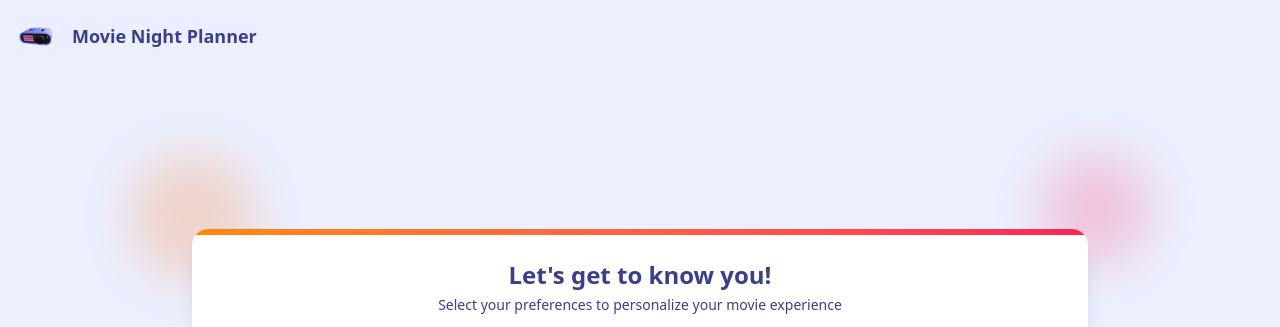
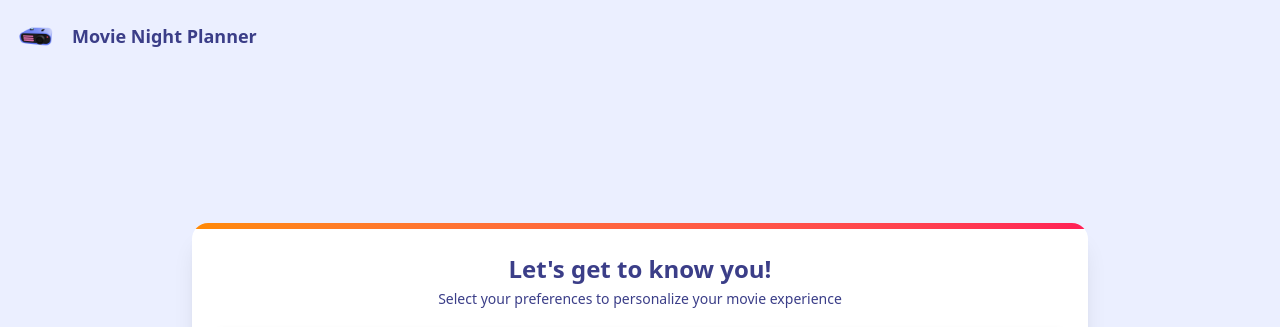
Before and after one commit to minnaheim/group_19_client, a Next.js app: page /favorite_genres in a window 1280 px wide. Shown: the top 327 px of the page. Built offline with nearby package versions, Linux system fonts and the light colour scheme; no server answers.

Commit message:
cannot figure out a solution to the blur pixel issue so removed it

```diff
--- a/src/app/(favorites)/layout.tsx
+++ b/src/app/(favorites)/layout.tsx
@@ -8,7 +8,7 @@ export default function Layout({ children }: { children: React.ReactNode }) {
   return (
       <FavoritesProvider>
         <div className="bg-[#ebefff] min-h-screen flex flex-col">
-          {/* Header with Logo  */}
+          {/* Header with Logo - Optimized padding */}
           <header className="p-3 sm:p-4">
             <div className="flex items-center space-x-2 cursor-pointer">
               <Image
@@ -24,16 +24,10 @@ export default function Layout({ children }: { children: React.ReactNode }) {
             </div>
           </header>
 
-          {/* Main Content  */}
+          {/* Main Content - Optimized padding */}
           <main className="flex-1 flex items-center justify-center px-4 py-3 sm:py-5">
             <div className="w-full max-w-xs sm:max-w-md md:max-w-lg lg:max-w-2xl xl:max-w-4xl mx-auto">
-              <div className="relative mb-3 hidden sm:block">
-
-                <div className="absolute -top-16 -right-16 w-28 h-28 bg-rose-500 rounded-full transform rotate-12 opacity-20 blur-xl">
-                </div>
-                <div className="absolute -bottom-16 -left-16 w-32 h-32 bg-orange-500 rounded-full opacity-20 blur-xl">
-                </div>
-              </div>
+              {/* Removed problematic decorative blobs */}
 
               <div className="bg-white rounded-2xl shadow-xl overflow-hidden border-0 relative z-10">
                 {/* Decorative top bar */}
@@ -52,7 +46,7 @@ export default function Layout({ children }: { children: React.ReactNode }) {
 
                   {children}
 
-                  {/* Movie poster decoration  */}
+                  {/* Movie poster decoration - More compact */}
                   <div className="mt-4 flex justify-center space-x-2 hidden sm:flex">
                     <div className="w-7 h-10 sm:w-8 sm:h-12 bg-[#3b3e88]/20 rounded-lg shadow-sm transform -rotate-6">
                     </div>
```
